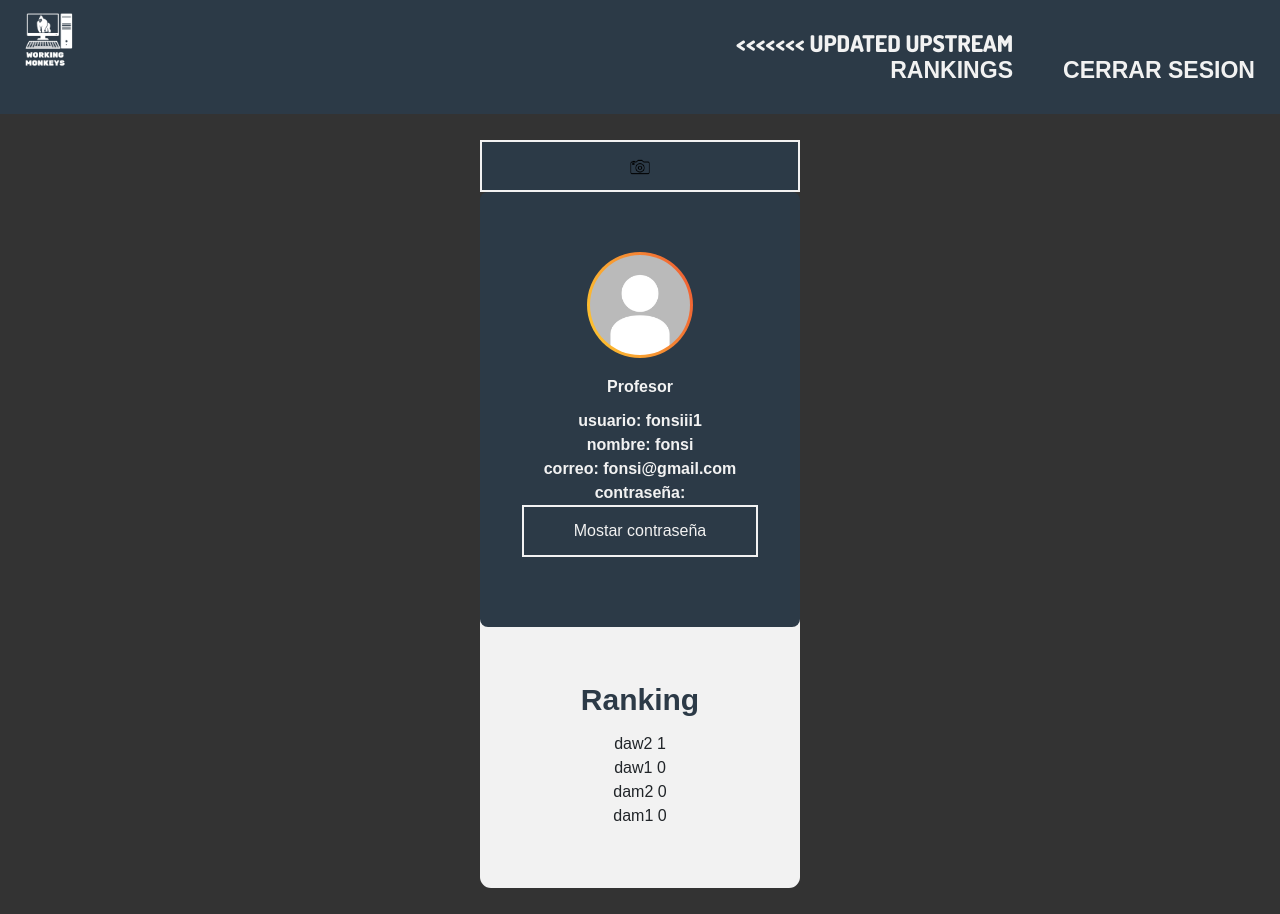
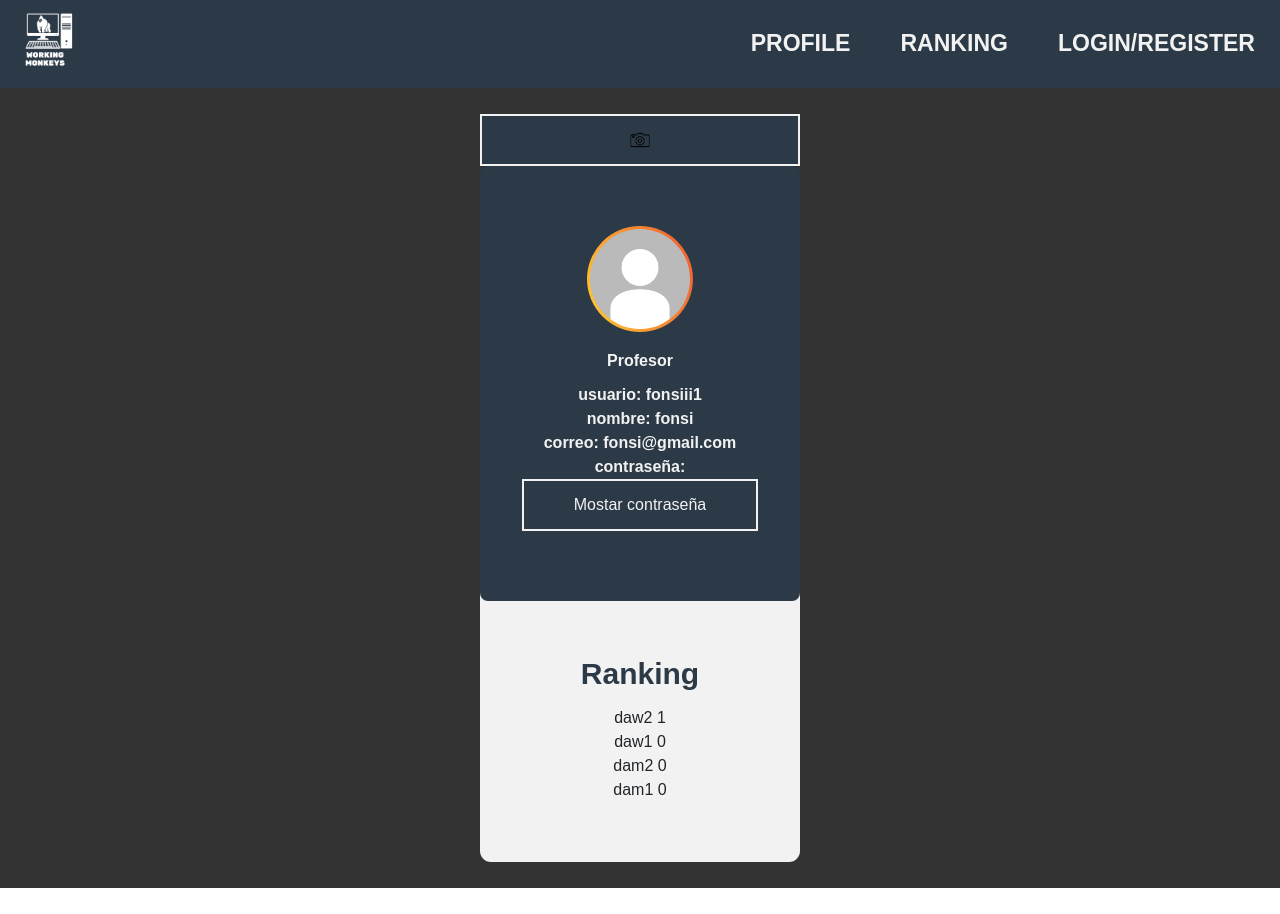
Before and after one commit to nacholopezlabra/WorkingMonkeys, an Angular app in the folder GamifiKAngular/: page /profile in a window 1280 px wide. After the commit the page ends 888 px from the top, so only its background shows below. Built offline with nearby package versions, Linux system fonts and the light colour scheme.

Commit message:
cambios de a

```diff
--- a/GamifiKAngular/src/app/pages/profile/profile.component.html
+++ b/GamifiKAngular/src/app/pages/profile/profile.component.html
@@ -5,17 +5,6 @@
   </div>
   <div class="menu">
     <a href="#" class="link">
-<<<<<<< Updated upstream
-      <div class="title">Rankings</div>
-      <div class="bar"></div>
-    </a>
-    <a href="#" class="link">
-      <div class="title">Cerrar sesion</div>
-      <div class="bar"></div>
-    </a>
-    <!--<a href="#" class="link">
-      <div class="title">Contact</div>
-=======
       <div class="title">Profile</div>
       <div class="bar"></div>
     </a>
@@ -25,9 +14,10 @@
     </a>
     <a href="#" class="link">
       <div class="title">Login/Register</div>
->>>>>>> Stashed changes
+
       <div class="bar"></div>
-    </a>-->
+
+    </a>
   </div>
 </header>
 <body>
```
